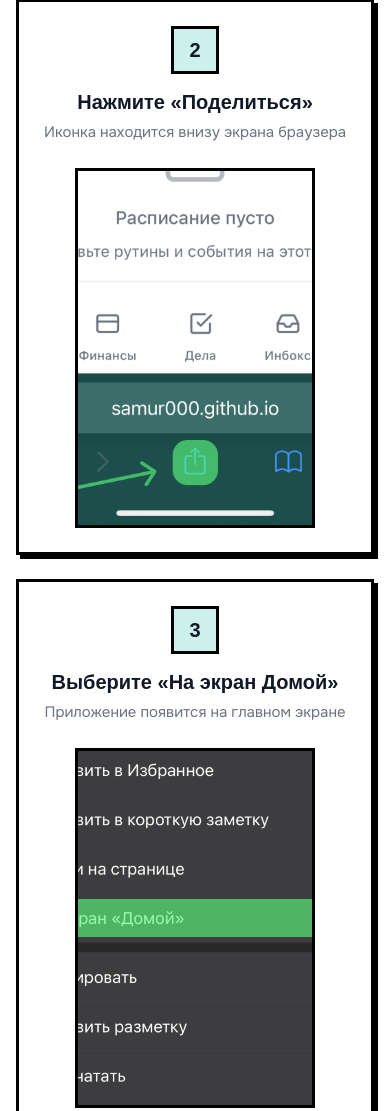
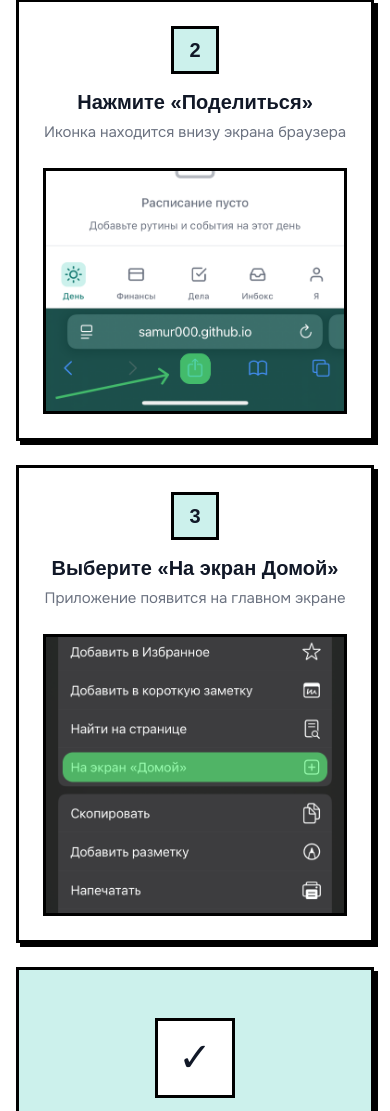
Before and after one commit to Samur000/SDVIG-INFO, a plain HTML site: page install-ios.html in a window 390 px wide. Shown: the part 1029-2140 px from the top of the page. Drawn offline with Linux system fonts and the light colour scheme; a web font is replaced by a local one.

Commit message:
fiz image container

```diff
--- a/styles.css
+++ b/styles.css
@@ -1696,7 +1696,7 @@ h3 {
 
 .step-screenshot-img {
 	width: 100%;
-	height: 100%;
+	height: auto;
 	object-fit: cover;
 	display: block;
 }
@@ -2131,8 +2131,7 @@ h3 {
 	}
 
 	.screenshot-placeholder-box {
-		max-width: 240px;
-		min-height: 360px;
+		max-width: 340px;
 	}
 
 	.install-tabs {
```
